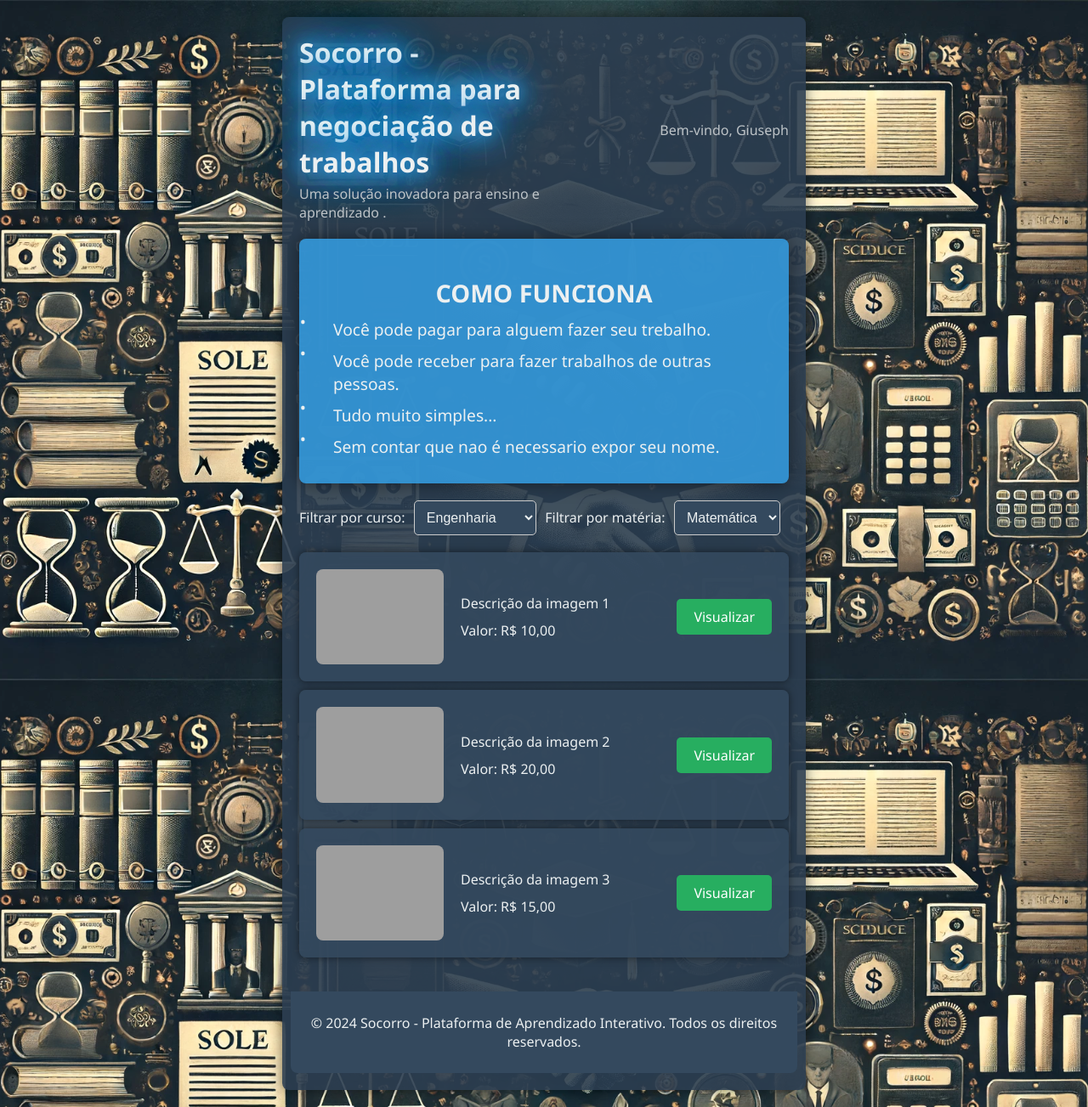
After one commit to Giuseph66/socorro, a Django app: template socorro_app/templates/socorro_app/inicio.html in a window 1280 px wide. The commit adds this page. Shown: the whole page at 85% size. Run offline with Django 5.2, Linux system fonts and the light colour scheme; the template is opened without the code that fills it: values that come from a table or form of the project are taken from there, others are empty; data comes from the database, SQL or seed files in the repository; grey boxes are pictures that could not be loaded.

Commit message:
correção_bugs

```diff
--- /dev/null
+++ b/socorro_app/static/css/princ.css
@@ -0,0 +1,248 @@
+body {
+    background-color: #1e1e1e;
+    font-family: 'Segoe UI', Tahoma, Geneva, Verdana, sans-serif;
+    margin: 0;
+    padding: 0;
+    display: flex;
+    justify-content: center;
+    align-items: flex-start;
+    min-height: 100vh;
+    background-image: url('/static/imgs/fundo_2.webp');
+    background-size: cover;
+    background-position: center;
+    background-attachment: fixed;
+    overflow-y: auto;
+}
+
+.container {
+    max-width: 45%;
+    background-color: rgba(44, 62, 80, 0.9);
+    border-radius: 8px;
+    box-shadow: 0 0 15px rgba(0, 0, 0, 0.5);
+    padding: 20px;
+    display: flex;
+    flex-direction: column;
+    align-items: center;
+    color: #ecf0f1;
+    margin: 20px;
+    transition: transform 0.3s ease, box-shadow 0.3s ease;
+}
+
+.container:hover {
+    transform: scale(1.05);
+    box-shadow: 0 0 30px rgba(0, 0, 0, 0.7);
+}
+
+.header {
+    width: 100%;
+    display: flex;
+    justify-content: space-between;
+    align-items: center;
+    margin-bottom: 20px;
+}
+
+.header .project-idea {
+    flex: 1;
+    animation: fadeInDown 1s ease;
+}
+
+.header .user-profile {
+    flex: 1;
+    text-align: right;
+    animation: fadeInDown 1s ease 0.5s;
+}
+
+.header h1 {
+    margin: 0;
+    color: #ecf0f1;
+    font-size: 2rem;
+    animation: glow 2s infinite alternate;
+}
+
+.header p {
+    margin: 5px 0 0;
+    color: #bdc3c7;
+}
+
+.content {
+    width: 100%;
+}
+
+.how-it-works {
+    background-color: rgba(52, 152, 219, 0.9);
+    color: #ecf0f1;
+    padding: 20px;
+    border-radius: 8px;
+    margin-bottom: 20px;
+    text-align: center;
+    box-shadow: 0 0 20px rgba(0, 0, 0, 0.5);
+    animation: fadeInUp 1s ease;
+}
+
+.how-it-works h2 {
+    font-size: 1.8rem;
+    text-transform: uppercase;
+    margin-bottom: 10px;
+}
+
+.how-it-works ul {
+    list-style-type: none;
+    padding: 0;
+    text-align: left;
+    max-width: 600px;
+    margin: 0 auto;
+}
+
+.how-it-works ul li {
+    margin-bottom: 10px;
+    font-size: 1.2rem;
+    color: #ecf0f1;
+    padding-left: 20px;
+    position: relative;
+}
+
+.how-it-works ul li:before {
+    content: "\2022";
+    color: #ecf0f1;
+    display: inline-block;
+    width: 1em;
+    margin-left: -1em;
+    position: absolute;
+    left: 0;
+    top: 0;
+    animation: bounce 2s infinite alternate;
+}
+
+.search-filter {
+    display: flex;
+    justify-content: space-between;
+    align-items: center;
+    margin-bottom: 20px;
+    width: 100%;
+    animation: fadeInUp 1s ease 0.5s;
+}
+
+.search-filter label {
+    margin-right: 10px;
+}
+
+.search-filter select {
+    padding: 10px;
+    font-size: 1rem;
+    border-radius: 5px;
+    border: 1px solid #ccc;
+    margin-right: 10px;
+    background-color: #34495e;
+    color: #ecf0f1;
+    transition: background-color 0.3s ease, transform 0.3s ease;
+}
+
+.search-filter select:hover {
+    background-color: #3e5c76;
+    transform: scale(1.05);
+}
+
+.image-list {
+    width: 100%;
+    margin-bottom: 20px;
+}
+
+.image-item {
+    display: flex;
+    justify-content: space-between;
+    align-items: center;
+    background-color: rgba(52, 73, 94, 0.9);
+    border-radius: 8px;
+    box-shadow: 0 0 10px rgba(0, 0, 0, 0.5);
+    margin: 10px 0;
+    padding: 20px;
+    transition: transform 0.3s ease, box-shadow 0.3s ease;
+    animation: fadeInUp 1s ease;
+}
+
+.image-item:hover {
+    transform: translateY(-5px);
+    box-shadow: 0 0 20px rgba(0, 0, 0, 0.7);
+}
+
+.image-item img {
+    max-width: 150px;
+    border-radius: 8px;
+    margin-right: 20px;
+}
+
+.image-details {
+    flex: 1;
+}
+
+.image-details p {
+    margin: 10px 0;
+    color: #ecf0f1;
+}
+
+.image-item a {
+    display: inline-block;
+    padding: 10px 20px;
+    background-color: #27ae60;
+    color: #fff;
+    text-decoration: none;
+    border-radius: 5px;
+    transition: background-color 0.3s ease, transform 0.3s ease;
+}
+
+.image-item a:hover {
+    background-color: #2ecc71;
+    transform: translateY(-3px);
+}
+
+.footer {
+    background-color: #34495e;
+    color: #ecf0f1;
+    text-align: center;
+    padding: 10px;
+    border-bottom-left-radius: 8px;
+    border-bottom-right-radius: 8px;
+    margin-top: 20px;
+    width: 100%;
+}
+
+/* Animações */
+@keyframes fadeInUp {
+    from {
+        opacity: 0;
+        transform: translateY(20px);
+    }
+    to {
+        opacity: 1;
+        transform: translateY(0);
+    }
+}
+
+@keyframes fadeInDown {
+    from {
+        opacity: 0;
+        transform: translateY(-20px);
+    }
+    to {
+        opacity: 1;
+        transform: translateY(0);
+    }
+}
+
+@keyframes bounce {
+    from {
+        transform: translateY(0);
+    }
+    to {
+        transform: translateY(-10px);
+    }
+}
+
+@keyframes glow {
+    from {
+        text-shadow: 0 0 10px #3498db, 0 0 20px #3498db, 0 0 30px #3498db, 0 0 40px #3498db, 0 0 50px #3498db;
+    }
+    to {
+        text-shadow: 0 0 20px #3498db, 0 0 30px #3498db, 0 0 40px #3498db, 0 0 50px #3498db, 0 0 60px #3498db;
+    }
+}
--- a/socorro_app/templates/socorro_app/cadastro.html
+++ b/socorro_app/templates/socorro_app/cadastro.html
@@ -4,7 +4,7 @@
     <title>Socorro-Cadastro</title>
     {% load static %}
     <link rel="stylesheet" href="{% static 'css/login_cadas.css' %}">
-    <link rel="icon" href="{% static 'imgs/icon.ico' %}" type="image/x-icon">
+    <link rel="icon" href="{% static 'imgs/sos .png' %}" type="image/x-icon">
 </head>
 <body>
         <div class="center-container">
--- /dev/null
+++ b/socorro_app/templates/socorro_app/inicio.html
@@ -0,0 +1,88 @@
+<!DOCTYPE html>
+<html lang="pt-BR">
+<head>
+    <meta charset="UTF-8">
+    <meta name="viewport" content="width=device-width, initial-scale=1.0">
+    <title>Socorro-157</title>
+    {% load static %}
+    <link rel="stylesheet" href="{% static 'css/princ.css' %}">
+    <link rel="icon" href="{% static 'imgs/sos .png' %}" type="image/x-icon">
+</head>
+<body>
+    <div class="container">
+        <div class="header">
+            <div class="project-idea">
+                <h1>Socorro - Plataforma para negociação de trabalhos</h1>
+                <p>Uma solução inovadora para ensino e aprendizado .</p>
+            </div>
+            <div class="user-profile">
+                {% for usuario in usu %}
+                <p>Bem-vindo, {{ usuario.nome }}</p>
+            {% endfor %}
+            </div>
+        </div>
+
+        <div class="content">
+            <section class="how-it-works">
+                <h2>Como Funciona</h2>
+                <ul>
+                    <li>Você pode pagar para alguem fazer seu trebalho.</li>
+                    <li>Você pode receber para fazer trabalhos de outras pessoas.</li>
+                    <li>Tudo muito simples...</li>
+                    <li>Sem contar que nao é necessario expor seu nome.</li>
+                </ul>
+            </section>
+
+            <div class="search-filter">
+                <label for="comboCursos">Filtrar por curso:</label>
+                <select id="comboCursos">
+                    <option value="engenharia">Engenharia</option>
+                    <option value="medicina">Medicina</option>
+                    <option value="direito">Direito</option>
+                    <option value="administracao">Administração</option>
+                </select>
+
+                <label for="comboMaterias">Filtrar por matéria:</label>
+                <select id="comboMaterias">
+                    <option value="matematica">Matemática</option>
+                    <option value="portugues">Português</option>
+                    <option value="historia">História</option>
+                    <option value="geografia">Geografia</option>
+                    <option value="ciencias">Ciências</option>
+                </select>
+            </div>
+
+            <div class="image-list">
+                <div class="image-item">
+                    <img src="image1.jpg" alt="Imagem 1">
+                    <div class="image-details">
+                        <p>Descrição da imagem 1</p>
+                        <p>Valor: R$ 10,00</p>
+                    </div>
+                    <a href="#">Visualizar</a>
+                </div>
+                <div class="image-item">
+                    <img src="image2.jpg" alt="Imagem 2">
+                    <div class="image-details">
+                        <p>Descrição da imagem 2</p>
+                        <p>Valor: R$ 20,00</p>
+                    </div>
+                    <a href="#">Visualizar</a>
+                </div>
+                <div class="image-item">
+                    <img src="image3.jpg" alt="Imagem 3">
+                    <div class="image-details">
+                        <p>Descrição da imagem 3</p>
+                        <p>Valor: R$ 15,00</p>
+                    </div>
+                    <a href="#">Visualizar</a>
+                </div>
+            </div>
+        </div>
+
+        <div class="footer">
+            <p>&copy; 2024 Socorro - Plataforma de Aprendizado Interativo. Todos os direitos reservados.</p>
+        </div>
+    </div>
+</body>
+</html>
--- a/socorro_app/views.py
+++ b/socorro_app/views.py
@@ -24,8 +24,9 @@ def man(request):
     if request.method == 'POST':
         gmail = request.POST.get('email')
         senha = request.POST.get('senha')
-        usuario = Usuario.objects.first()
+        usuario = Usuario.objects.filter(gmail=gmail)
+        print(usuario)
         if Usuario.objects.filter(gmail=gmail,senha=senha).exists():
-            return render(request, 'socorro_app/test.html',{'usuario': usuario})
+            return render(request, 'socorro_app/inicio.html',{"usu":usuario})
         else:
             return render(request,'socorro_app/login.html',{"validacao":1,"sms":"Senha incorreta ou usuário não cadastrado!"})
```
Also changed, not shown: socorro/settings.py (+0 -10 lines), socorro_app/static/css/main.css (deleted, +0 -8 lines), socorro_app/templates/socorro_app/main.html (deleted, +0 -15 lines), socorro_app/templates/socorro_app/test.html (deleted, +0 -84 lines), socorro_app/static/imgs/fundo_2.webp (added).
